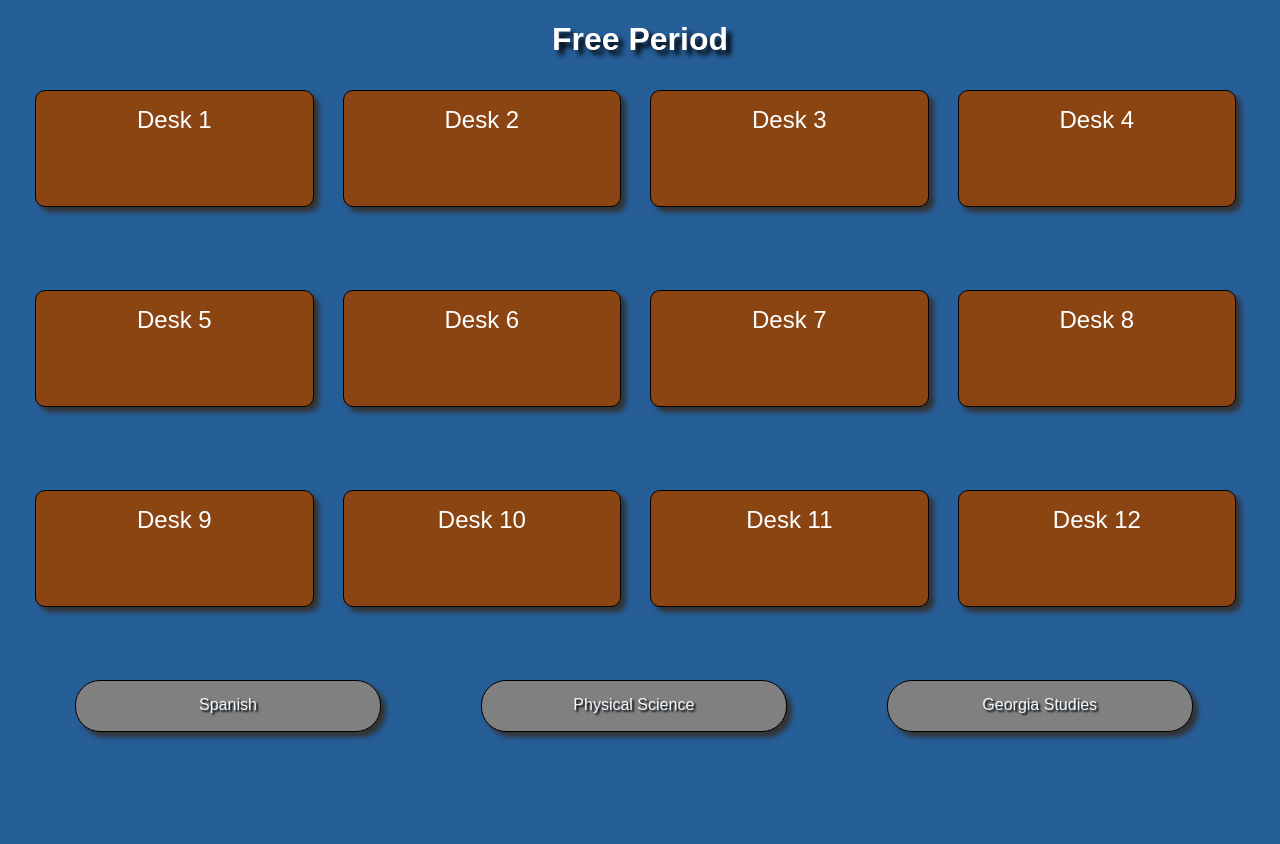
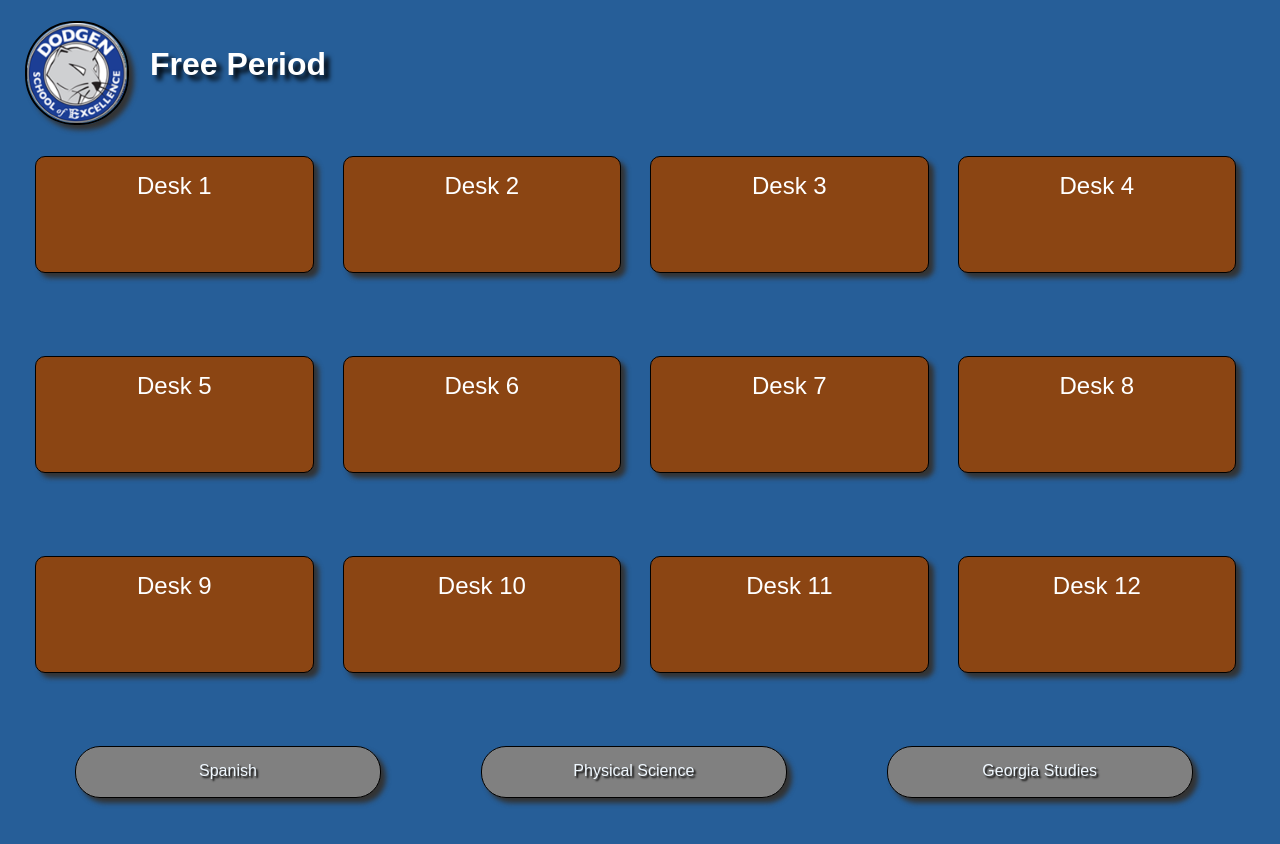
Before and after one commit to bgibbins/dodgen-ptsa-coding-night, a plain HTML site: page application/students.html in a window 1280 px wide. Before the commit the page ends 800 px from the top, so only its background shows below. Drawn offline with Linux system fonts and the light colour scheme.

Commit message:
Adds header to css

```diff
--- a/application/css.css
+++ b/application/css.css
@@ -21,7 +21,27 @@ h1 {
     text-align: center;
     clear: both;
 }
-
+#header {
+    height: 125px;
+    clear:both;
+}
+#logo {
+    border: 2px solid black;
+    width:100px;
+    height:100px;
+    float:left;
+    border-radius: 50px;
+    box-shadow: 5px 5px 5px #333333;
+}
+#header img {
+    float:left;
+    height: 100px;
+}
+#header h1 {
+    text-align: left;
+    padding-left:125px;
+    padding-top: 25px;
+}
 div.deskSpace {
     width:25%;
     height: 200px;
--- a/application/students.html
+++ b/application/students.html
@@ -8,7 +8,12 @@
 </head>
 <body>
 <div id="container">
-    <h1 id="period">Free Period</h1>
+    <div id="header">
+        <div id="logo">
+            <img src="dodgen.png">
+        </div>
+        <h1 id="period">Free Period</h1>
+    </div>
     <div id="row1">
         <div class="deskSpace"><div id="desk1">Desk 1</div></div>
         <div class="deskSpace"><div id="desk2">Desk 2</div></div>
```
Also changed, not shown: application/dodgen.png (added).
